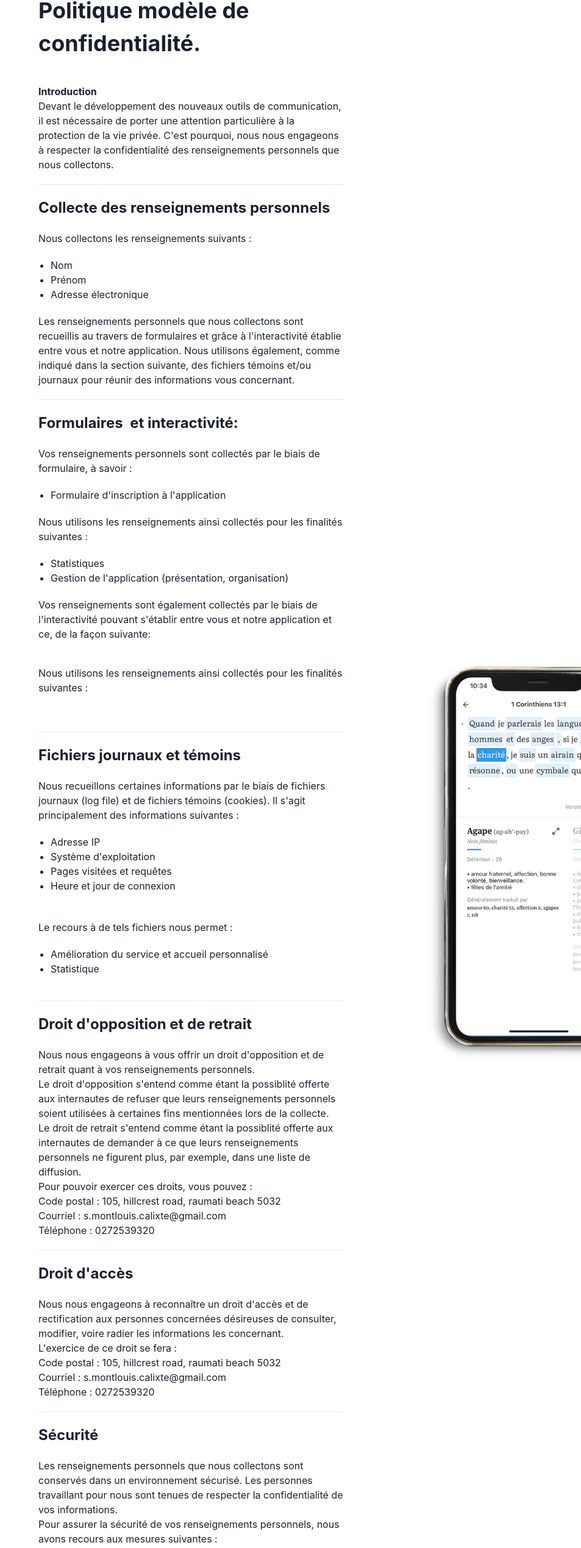
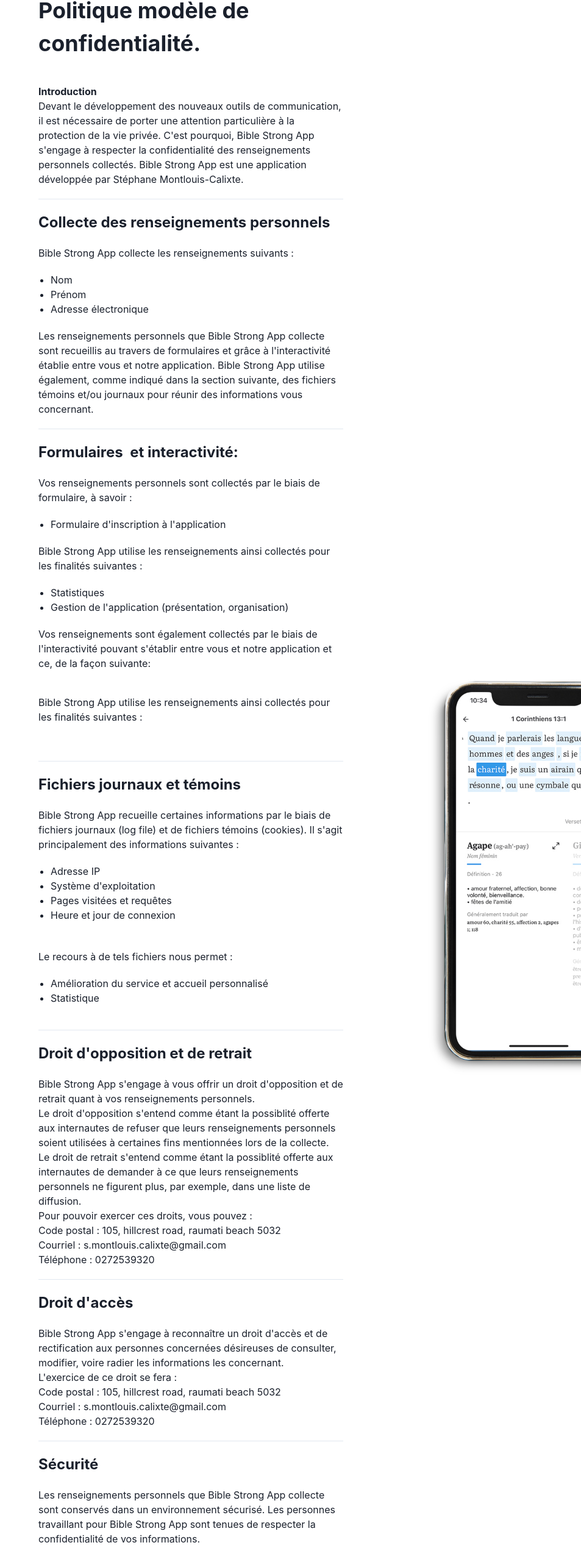
Before and after one commit to smontlouis/bible-strong-webapp, a Next.js app: page /politique-de-confidentialite in a window 1280 px wide. Shown: the part 50-2589 px from the top of the page at 61% size, without its empty margins (327-1280 px from the left). Built offline with nearby package versions, Linux system fonts and the light colour scheme; no server answers; what @nandorojo/swr-firestore would draw is missing.

Commit message:
Update privacy policy

```diff
--- a/pages/politique-de-confidentialite.tsx
+++ b/pages/politique-de-confidentialite.tsx
@@ -52,13 +52,14 @@
           <br />
           Devant le d&eacute;veloppement des nouveaux outils de communication,
           il est n&eacute;cessaire de porter une attention particuli&egrave;re
-          &agrave; la protection de la vie priv&eacute;e. C'est pourquoi, nous
-          nous engageons &agrave; respecter la confidentialit&eacute; des
-          renseignements personnels que nous collectons.
+          &agrave; la protection de la vie priv&eacute;e. C'est pourquoi, Bible
+          Strong App s'engage &agrave; respecter la confidentialit&eacute; des
+          renseignements personnels collectés. Bible Strong App est une
+          application développée par Stéphane Montlouis-Calixte.
         </p>
         <hr />
         <h2>Collecte des renseignements personnels</h2>
-        <p>Nous collectons les renseignements suivants :</p>
+        <p>Bible Strong App collecte les renseignements suivants :</p>
         <ul>
           <li>Nom</li>
           <li>Pr&eacute;nom</li>
@@ -66,12 +67,12 @@
         </ul>
 
         <p>
-          Les renseignements personnels que nous collectons sont recueillis au
-          travers de formulaires et gr&acirc;ce &agrave; l'interactivit&eacute;
-          &eacute;tablie entre vous et notre application. Nous utilisons
-          &eacute;galement, comme indiqu&eacute; dans la section suivante, des
-          fichiers t&eacute;moins et/ou journaux pour r&eacute;unir des
-          informations vous concernant.
+          Les renseignements personnels que Bible Strong App collecte sont
+          recueillis au travers de formulaires et gr&acirc;ce &agrave;
+          l'interactivit&eacute; &eacute;tablie entre vous et notre application.
+          Bible Strong App utilise &eacute;galement, comme indiqu&eacute; dans
+          la section suivante, des fichiers t&eacute;moins et/ou journaux pour
+          r&eacute;unir des informations vous concernant.
         </p>
         <hr />
         <h2>Formulaires&nbsp; et interactivit&eacute;:</h2>
@@ -83,8 +84,8 @@
           <li>Formulaire d'inscription à l'application</li>
         </ul>
         <p>
-          Nous utilisons les renseignements ainsi collect&eacute;s pour les
-          finalit&eacute;s suivantes :
+          Bible Strong App utilise les renseignements ainsi collect&eacute;s
+          pour les finalit&eacute;s suivantes :
         </p>
         <ul>
           <li>Statistiques</li>
@@ -97,16 +98,16 @@
         </p>
         <ul></ul>
         <p>
-          Nous utilisons les renseignements ainsi collect&eacute;s pour les
-          finalit&eacute;s suivantes :<br />
+          Bible Strong App utilise les renseignements ainsi collect&eacute;s
+          pour les finalit&eacute;s suivantes :<br />
         </p>
         <ul></ul>
         <hr />
         <h2>Fichiers journaux et t&eacute;moins </h2>
         <p>
-          Nous recueillons certaines informations par le biais de fichiers
-          journaux (log file) et de fichiers t&eacute;moins (cookies). Il s'agit
-          principalement des informations suivantes :
+          Bible Strong App recueille certaines informations par le biais de
+          fichiers journaux (log file) et de fichiers t&eacute;moins (cookies).
+          Il s'agit principalement des informations suivantes :
         </p>
         <ul>
           <li>Adresse IP</li>
@@ -124,8 +125,8 @@
         <hr />
         <h2>Droit d'opposition et de retrait</h2>
         <p>
-          Nous nous engageons &agrave; vous offrir un droit d'opposition et de
-          retrait quant &agrave; vos renseignements personnels.
+          Bible Strong App s'engage &agrave; vous offrir un droit d'opposition
+          et de retrait quant &agrave; vos renseignements personnels.
           <br />
           Le droit d'opposition s'entend comme &eacute;tant la possiblit&eacute;
           offerte aux internautes de refuser que leurs renseignements personnels
@@ -150,9 +151,10 @@
         <hr />
         <h2>Droit d'acc&egrave;s</h2>
         <p>
-          Nous nous engageons &agrave; reconna&icirc;tre un droit d'acc&egrave;s
-          et de rectification aux personnes concern&eacute;es d&eacute;sireuses
-          de consulter, modifier, voire radier les informations les concernant.
+          Bible Strong App s'engage &agrave; reconna&icirc;tre un droit
+          d'acc&egrave;s et de rectification aux personnes concern&eacute;es
+          d&eacute;sireuses de consulter, modifier, voire radier les
+          informations les concernant.
           <br />
           L'exercice de ce droit se fera :<br />
           Code postal : 105, hillcrest road, raumati beach 5032
@@ -163,13 +165,13 @@
         <hr />
         <h2>S&eacute;curit&eacute;</h2>
         <p>
-          Les renseignements personnels que nous collectons sont
+          Les renseignements personnels que Bible Strong App collecte sont
           conserv&eacute;s dans un environnement s&eacute;curis&eacute;. Les
-          personnes travaillant pour nous sont tenues de respecter la
-          confidentialit&eacute; de vos informations.
+          personnes travaillant pour Bible Strong App sont tenues de respecter
+          la confidentialit&eacute; de vos informations.
           <br />
           Pour assurer la s&eacute;curit&eacute; de vos renseignements
-          personnels, nous avons recours aux mesures suivantes :
+          personnels, Bible Strong App a recours aux mesures suivantes :
         </p>
         <ul>
           <li>Gestion des acc&egrave;s - personne autoris&eacute;e</li>
@@ -179,7 +181,7 @@
         </ul>
 
         <p>
-          Nous nous engageons &agrave; maintenir un haut degr&eacute; de
+          Bible Strong App s'engage &agrave; maintenir un haut degr&eacute; de
           confidentialit&eacute; en int&eacute;grant les derni&egrave;res
           innovations technologiques permettant d'assurer la
           confidentialit&eacute; de vos transactions. Toutefois, comme aucun
```
